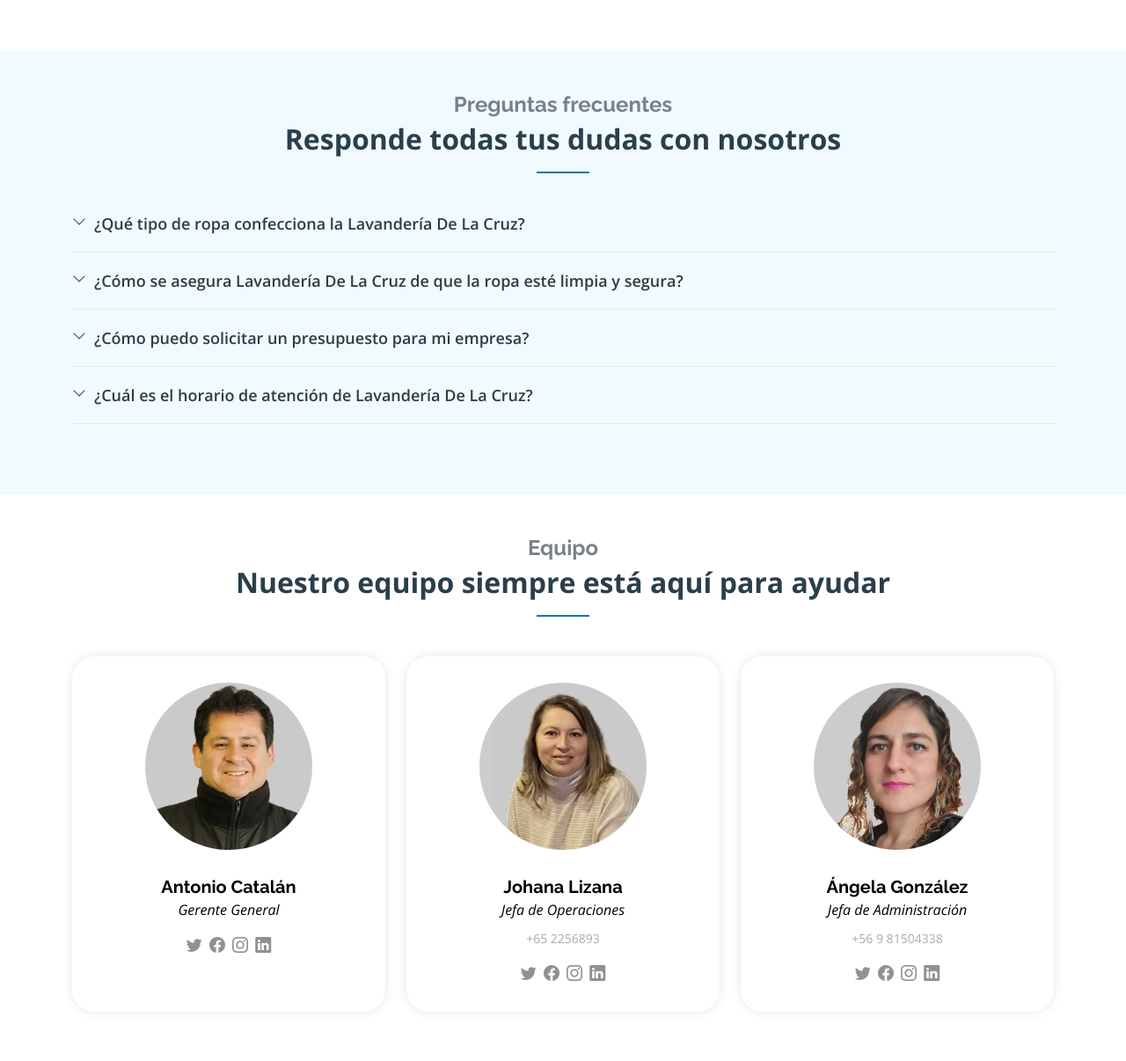
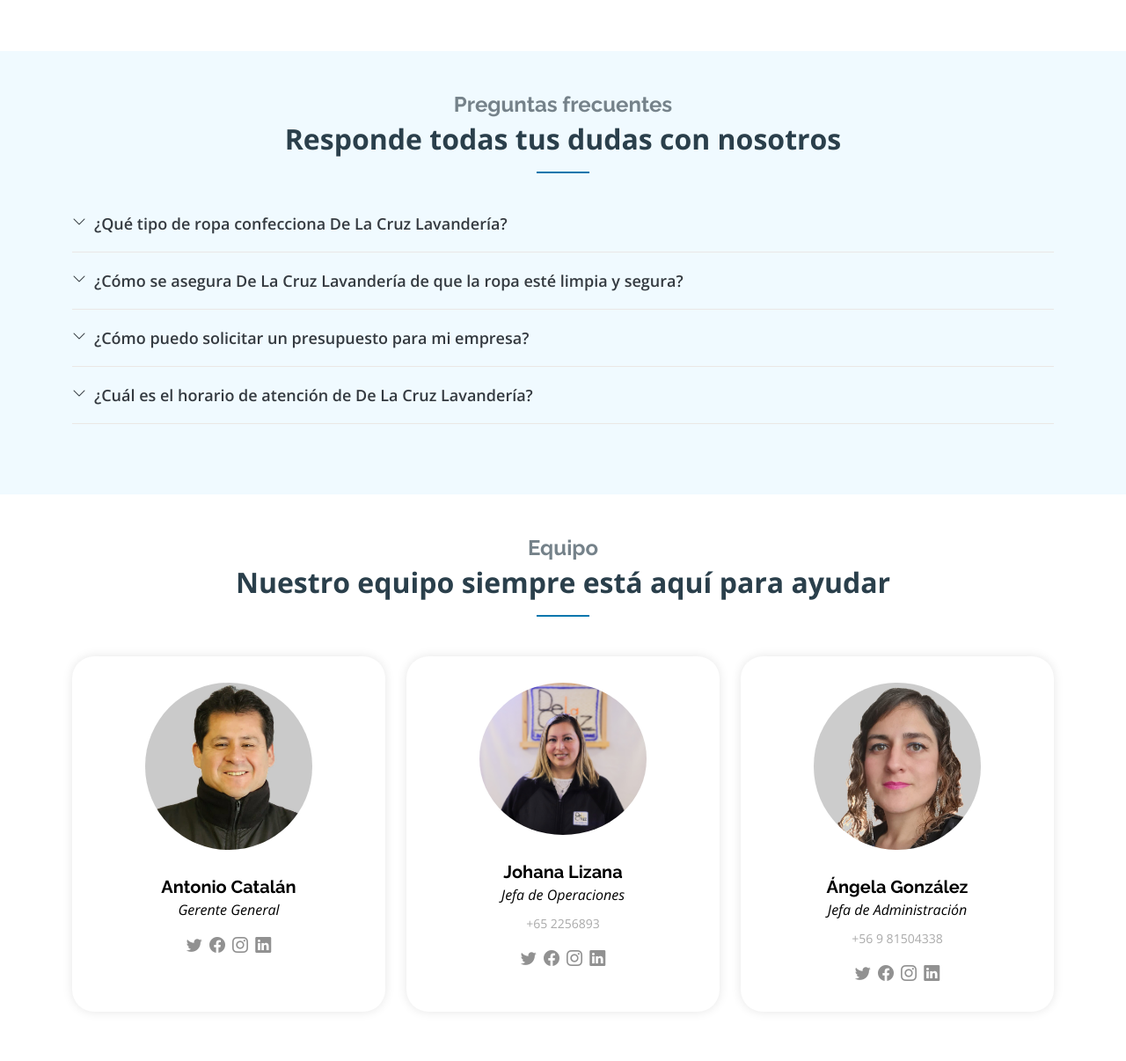
Before and after one commit to diegosanchez34/Lavanderia-Web, a Django app: page / in a window 1280 px wide. Shown: the part 3109-4315 px from the top of the page at 88% size. Run offline with Django 4.2, Linux system fonts and the light colour scheme; some libraries are stand-ins or nearby versions.

Commit message:
arreglo nombre

```diff
--- a/app/templates/app/home.html
+++ b/app/templates/app/home.html
@@ -8,7 +8,7 @@
     <meta charset="utf-8">
     <meta content="width=device-width, initial-scale=1.0" name="viewport">
 
-    <title>De La Cruz Lavanderia </title>
+    <title>De La Cruz Lavandería </title>
     <meta content="Lavandería De La Cruz es una empresa de Puerto Montt que ofrece servicios de lavado de ropa industrial, confección y reparación de ropa de trabajo." name="description">
     <meta content="Lavandería Industrial Puerto Montt Moderna" name="keywords">
 
@@ -245,7 +245,7 @@
             <ul class="faq-list" data-aos="fade-up" data-aos-delay="100">
 
             <li>
-                <div data-bs-toggle="collapse" class="collapsed question" href="#faq1">¿Qué tipo de ropa confecciona la Lavandería De La Cruz? <i class="bi bi-chevron-down icon-show"></i><i class="bi bi-chevron-up icon-close"></i></div>
+                <div data-bs-toggle="collapse" class="collapsed question" href="#faq1">¿Qué tipo de ropa confecciona De La Cruz Lavandería? <i class="bi bi-chevron-down icon-show"></i><i class="bi bi-chevron-up icon-close"></i></div>
                 <div id="faq1" class="collapse" data-bs-parent=".faq-list">
                 <p>
                     Feugiat pretium nibh ipsum consequat. Tempus iaculis urna id volutpat lacus laoreet non curabitur gravida. Venenatis lectus magna fringilla urna porttitor rhoncus dolor purus non.
@@ -254,7 +254,7 @@
             </li>
 
             <li>
-                <div data-bs-toggle="collapse" href="#faq2" class="collapsed question">¿Cómo se asegura Lavandería De La Cruz de que la ropa esté limpia y segura?<i class="bi bi-chevron-down icon-show"></i><i class="bi bi-chevron-up icon-close"></i></div>
+                <div data-bs-toggle="collapse" href="#faq2" class="collapsed question">¿Cómo se asegura De La Cruz Lavandería de que la ropa esté limpia y segura?<i class="bi bi-chevron-down icon-show"></i><i class="bi bi-chevron-up icon-close"></i></div>
                 <div id="faq2" class="collapse" data-bs-parent=".faq-list">
                 <p>
                     Dolor sit amet consectetur adipiscing elit pellentesque habitant morbi. Id interdum velit laoreet id donec ultrices. Fringilla phasellus faucibus scelerisque eleifend donec pretium. Est pellentesque elit ullamcorper dignissim. Mauris ultrices eros in cursus turpis massa tincidunt dui.
@@ -272,7 +272,7 @@
             </li>
 
             <li>
-                <div data-bs-toggle="collapse" href="#faq4" class="collapsed question">¿Cuál es el horario de atención de Lavandería De La Cruz?<i class="bi bi-chevron-down icon-show"></i><i class="bi bi-chevron-up icon-close"></i></div>
+                <div data-bs-toggle="collapse" href="#faq4" class="collapsed question">¿Cuál es el horario de atención de De La Cruz Lavandería?<i class="bi bi-chevron-down icon-show"></i><i class="bi bi-chevron-up icon-close"></i></div>
                 <div id="faq4" class="collapse" data-bs-parent=".faq-list">
                 <p>
                     Dolor sit amet consectetur adipiscing elit pellentesque habitant morbi. Id interdum velit laoreet id donec ultrices. Fringilla phasellus faucibus scelerisque eleifend donec pretium. Est pellentesque elit ullamcorper dignissim. Mauris ultrices eros in cursus turpis massa tincidunt dui.
@@ -310,7 +310,7 @@
 
                 <div class="col-lg-4 col-md-6 d-flex align-items-stretch">
                 <div class="member">
-                    <img src="{% static 'app/img/equipo/2.jpg' %}" alt="">
+                    <img src="{% static 'app/img/equipo/IMG_0811.JPG' %}" alt="">
                     <h4>Johana Lizana</h4>
                     <span>Jefa de Operaciones</span>
                     <p>+65 2256893</p>
@@ -445,7 +445,7 @@
             <div class="row">
 
             <div class="col-lg-3 col-md-6 footer-contact">
-                <h3>Lavaderia De La Cruz</h3>
+                <h3>De La Cruz Lavandería</h3>
                 <p>
                     Dagoberto Godoy #3574 <br> Senderos del Tepual <br> Puerto Montt <br> Chile <br><br>
                     <strong>Fono:</strong> +65 2256893<br>
```
Also changed, not shown: app/static/app/img/equipo/IMG_0811.JPG (added), 1 other file.
